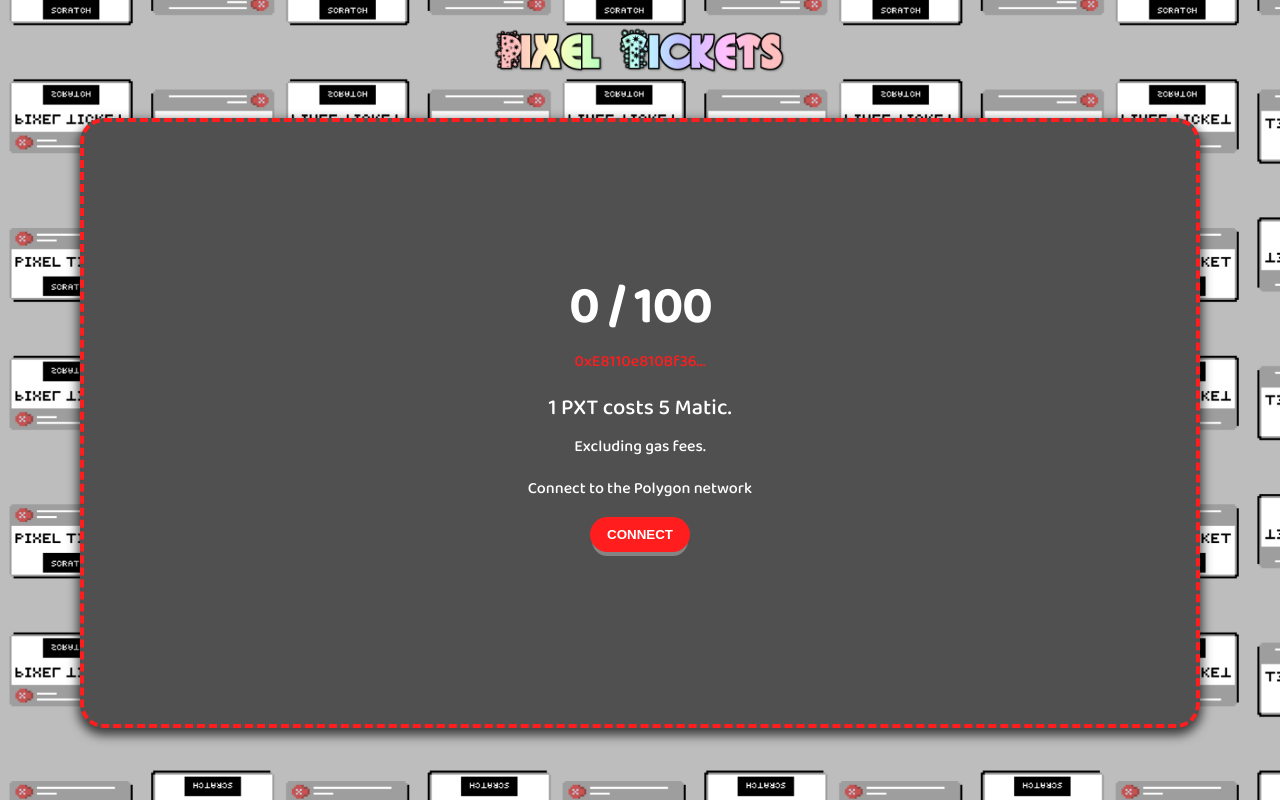
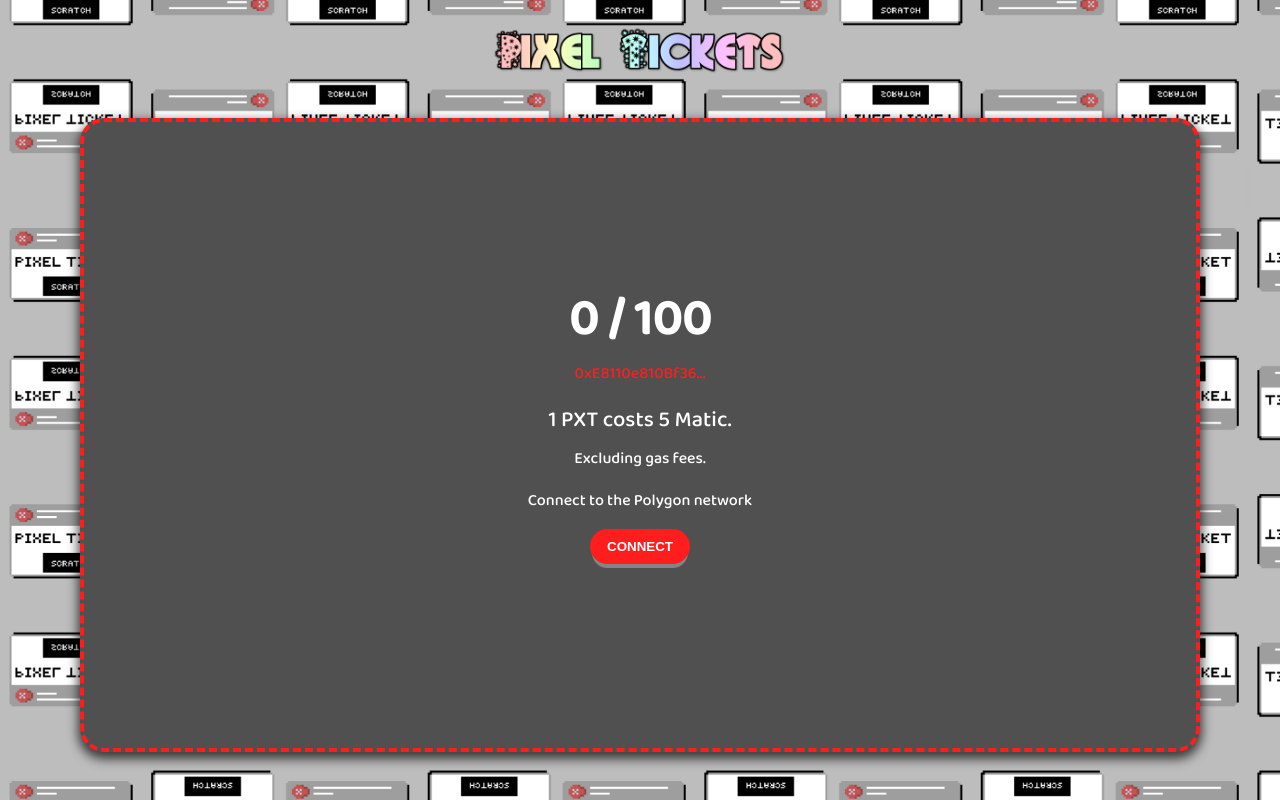
Before and after one commit to Lypheal/pxticket, a React (Create React App) app: page / in a window 1280 px wide. Built offline with nearby package versions, Linux system fonts and the light colour scheme.

Commit message:
Update App.js

```diff
--- a/src/App.js
+++ b/src/App.js
@@ -370,7 +370,6 @@ function App() {
           </s.Container>
           <s.SpacerLarge />
         </ResponsiveWrapper>
-        <s.SpacerMedium />
       </s.Container>
     </s.Screen>
   );
```
